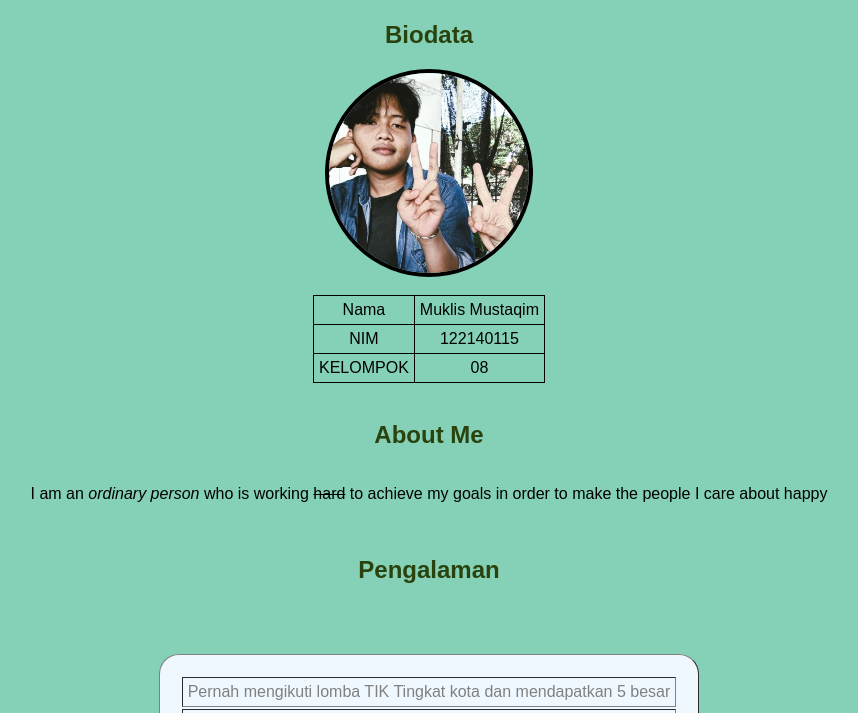
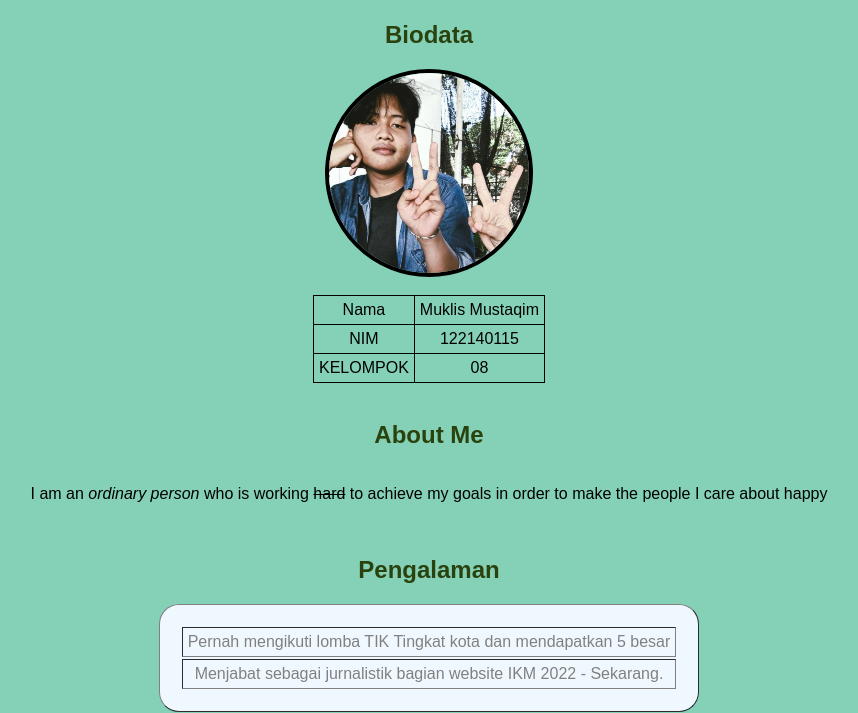
Before and after one commit to MaouAqim/portofolioKaderHTML, a plain HTML site: page index.html in a window 1280 px wide. Shown: the part 87-800 px from the top of the page, without its empty margins (211-1069 px from the left). Drawn offline with Linux system fonts and the light colour scheme.

Commit message:
Update style.css

```diff
--- a/style.css
+++ b/style.css
@@ -28,7 +28,6 @@ img {
     background-color: aliceblue;
     padding: 20px;
     border-radius: 20px;
-    margin: 25px;
 }
 
 .kotak-biodata {
@@ -67,7 +66,3 @@ a:hover {
     font-size: 20px;
     transition-duration: 0.5s;
 }
-
-.panel {
-    margin: 25px 25px;
-}
```
